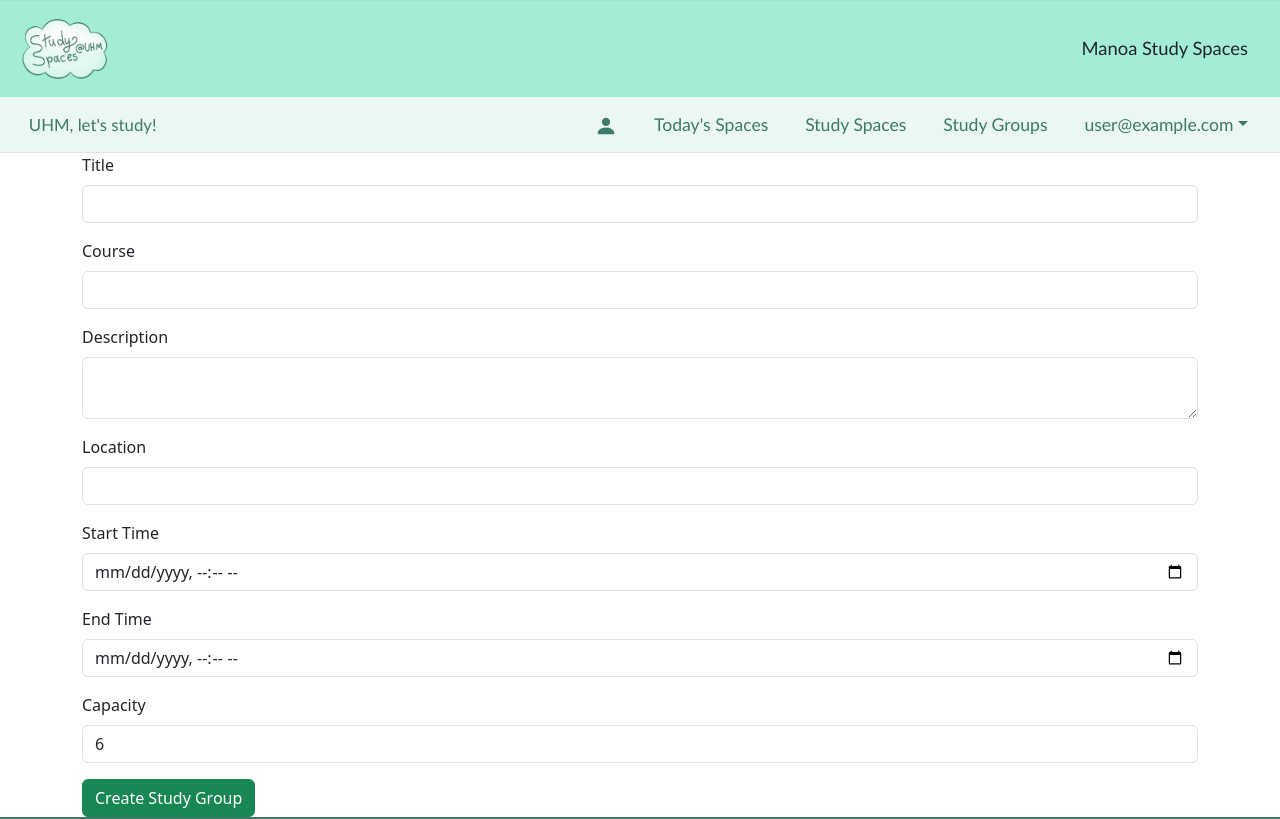
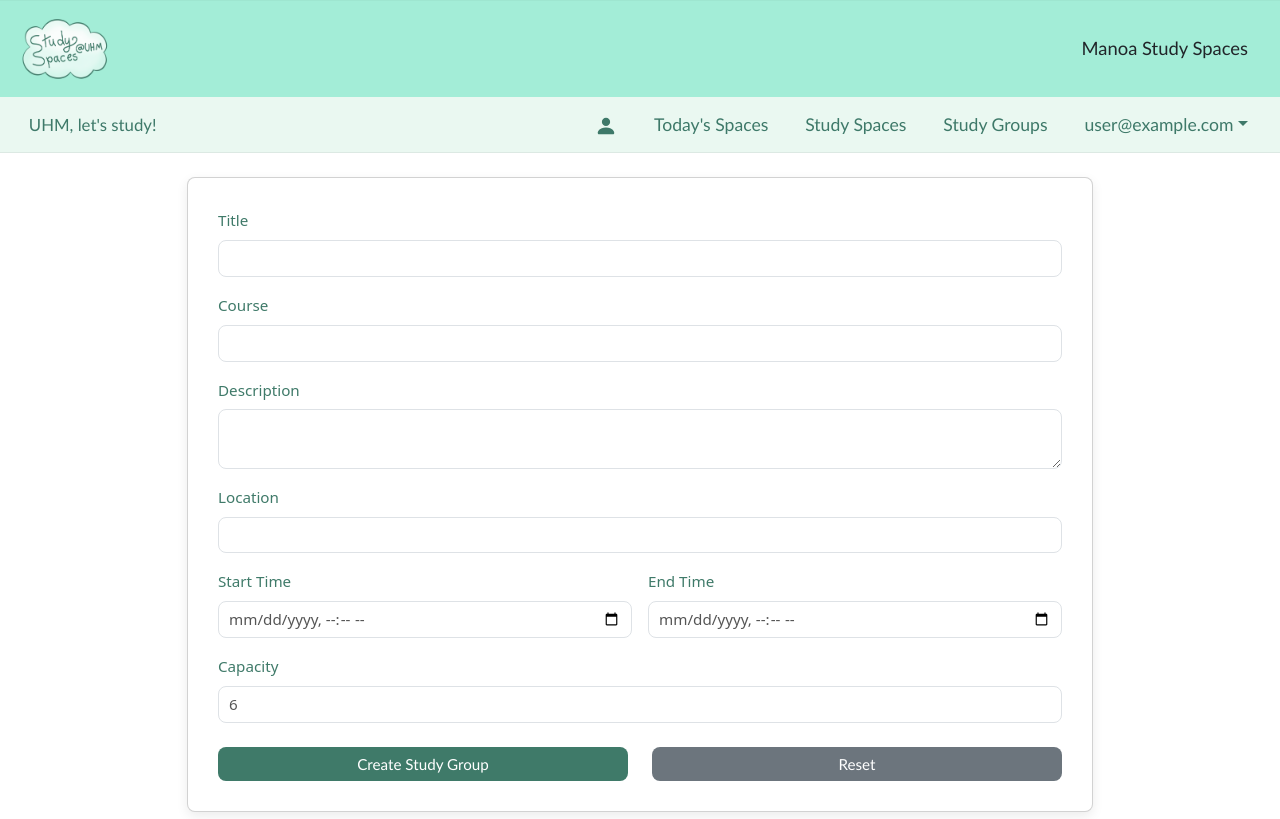
Before and after one commit to manoa-study-spaces/manoa-study-spaces, a Next.js app: page /addstudygroup in a window 1280 px wide. Shown: the top 819 px of the page. Built offline with nearby package versions, Linux system fonts and the light colour scheme; no server answers; sample sign-in values are in the browser's storage.

Commit message:
Work in progress
Having trouble seeding the database, but the form itself is finished.

```diff
--- a/src/app/globals.css
+++ b/src/app/globals.css
@@ -326,7 +326,7 @@ body {
 
 /* Toggle */
 .group-toggle {
-  font-size: 1x.9rem;
+  font-size: 1.0rem;
   font-family: 'Gill Sans', 'Gill Sans MT', Calibri, 'Trebuchet MS', sans-serif;
   color: #3e7969;
 }
@@ -410,3 +410,52 @@ body {
   font-size: 0.9rem;
   font-family: 'Gill Sans', 'Gill Sans MT', Calibri, 'Trebuchet MS', sans-serif;
 }
+
+/* ---------------- Add Study Group Form ---------------- */
+
+.add-study-group-card {
+  border-radius: 8px;
+  padding: 5px;
+  box-shadow: 0 4px 12px rgba(0, 0, 0, 0.08);
+}
+
+.add-study-group-card .card-body {
+  padding: 25px;
+}
+
+/* Labels */
+.add-study-group-card .form-label {
+  font-weight: 500;
+  color: #3f7a69;
+  font-size: 0.95rem;
+}
+
+/* Inputs */
+.add-study-group-card .form-control,
+.add-study-group-card .form-select {
+  border-radius: 8px;
+  font-size: 0.95rem;
+  padding: 6px 10px;
+  color: #555;
+}
+
+/* Buttons */
+.add-study-group-card .btn-success {
+  background-color: #3f7a69;
+  border: none;
+  border-radius: 8px;
+  font-size: 0.95rem;
+  font-family:'Gill Sans', 'Gill Sans MT', Calibri, 'Trebuchet MS', sans-serif;
+}
+
+.add-study-group-card .btn-success:hover {
+  background-color: #2f5e50;
+}
+
+/* Secondary buttons */
+.add-study-group-card .btn-secondary {
+  border-radius: 8px;
+  border: none;
+  font-family:'Gill Sans', 'Gill Sans MT', Calibri, 'Trebuchet MS', sans-serif;
+  font-size: 0.95rem;
+}
--- a/src/components/AddStudyGroupForm.tsx
+++ b/src/components/AddStudyGroupForm.tsx
@@ -1,81 +1,178 @@
 'use client';
 
-import { useState } from 'react';
-import { Button, Form } from 'react-bootstrap';
+import { useSession } from 'next-auth/react';
+import { Button, Card, Col, Container, Form, Row } from 'react-bootstrap';
+import { useForm } from 'react-hook-form';
+import swal from 'sweetalert';
+import { redirect } from 'next/navigation';
+import LoadingSpinner from '@/components/LoadingSpinner';
+import { createStudyGroup } from '@/lib/dbActions';
 
-const AddStudyGroupForm = () => {
-  const [title, setTitle] = useState('');
-  const [course, setCourse] = useState('');
-  const [description, setDescription] = useState('');
-  const [location, setLocation] = useState('');
-  const [startTime, setStartTime] = useState('');
-  const [endTime, setEndTime] = useState('');
-  const [capacity, setCapacity] = useState(6);
+type StudyGroupFormData = {
+  title: string;
+  course: string;
+  description?: string;
+  location: string;
+  startTime: string;
+  endTime: string;
+  capacity: number;
+};
 
-  const handleSubmit = async (e: React.FormEvent) => {
-    e.preventDefault();
+const AddStudyGroupForm: React.FC = () => {
+  const { data: session, status } = useSession();
 
-    console.log({
-      title,
-      course,
-      description,
-      location,
-      startTime,
-      endTime,
-      capacity,
+  const {
+    register,
+    handleSubmit,
+    reset,
+    formState: { errors },
+  } = useForm<StudyGroupFormData>();
+
+  if (status === 'loading') {
+    return <LoadingSpinner />;
+  }
+
+  if (status === 'unauthenticated') {
+    redirect('/auth/signin');
+  }
+
+  const onSubmit = async (data: StudyGroupFormData) => {
+    try {
+      if (!session?.user?.id) {
+        alert('You must be logged in to create a study group');
+        return;
+      }
+
+      await createStudyGroup({
+        title: data.title,
+        course: data.course,
+        description: data.description,
+        location: data.location,
+        startTime: new Date(data.startTime).toISOString(),
+        endTime: new Date(data.endTime).toISOString(),
+        capacity: Number(data.capacity),
+        organizerId: Number(session.user.id),
       });
 
-    alert('Create Study Group (connect Prisma next)');
+      swal('Success', 'Study group created successfully', 'success', {
+        timer: 2000,
+      });
+
+      reset();
+    } catch (err) {
+      console.error(err);
+      swal('Error', 'Failed to create study group', 'error');
+    }
   };
 
   return (
-    <Form onSubmit={handleSubmit}>
+    <Container className="py-4">
+      <Row className="justify-content-center">
+        <Col md={12} lg={10}>
+          <Card className="add-study-group-card">
+            <Card.Body>
+              <Form onSubmit={handleSubmit(onSubmit)}>
 
+                {/* Title */}
                 <Form.Group className="mb-3">
                   <Form.Label>Title</Form.Label>
-        <Form.Control value={title} onChange={(e) => setTitle(e.target.value)} />
+                  <Form.Control
+                    type="text"
+                    {...register('title', { required: true })}
+                    isInvalid={!!errors.title}
+                  />
                 </Form.Group>
 
+                {/* Course */}
                 <Form.Group className="mb-3">
                   <Form.Label>Course</Form.Label>
-        <Form.Control value={course} onChange={(e) => setCourse(e.target.value)} />
+                  <Form.Control
+                    type="text"
+                    {...register('course', { required: true })}
+                    isInvalid={!!errors.course}
+                  />
                 </Form.Group>
 
+                {/* Description */}
                 <Form.Group className="mb-3">
                   <Form.Label>Description</Form.Label>
-        <Form.Control as="textarea" value={description} onChange={(e) => setDescription(e.target.value)} />
+                  <Form.Control
+                    as="textarea"
+                    {...register('description')}
+                  />
                 </Form.Group>
 
+                {/* Location */}
                 <Form.Group className="mb-3">
                   <Form.Label>Location</Form.Label>
-        <Form.Control value={location} onChange={(e) => setLocation(e.target.value)} />
+                  <Form.Control
+                    type="text"
+                    {...register('location', { required: true })}
+                  />
                 </Form.Group>
 
-      <Form.Group className="mb-3">
+                <Row className="g-3">
+
+                  {/* Start Time */}
+                  <Col md={6}>
+                    <Form.Group>
                       <Form.Label>Start Time</Form.Label>
-        <Form.Control type="datetime-local" value={startTime} onChange={(e) => setStartTime(e.target.value)} />
+                      <Form.Control
+                        type="datetime-local"
+                        {...register('startTime', { required: true })}
+                      />
                     </Form.Group>
+                  </Col>
 
-      <Form.Group className="mb-3">
+                  {/* End Time */}
+                  <Col md={6}>
+                    <Form.Group>
                       <Form.Label>End Time</Form.Label>
-        <Form.Control type="datetime-local" value={endTime} onChange={(e) => setEndTime(e.target.value)} />
+                      <Form.Control
+                        type="datetime-local"
+                        {...register('endTime', { required: true })}
+                      />
                     </Form.Group>
+                  </Col>
 
-      <Form.Group className="mb-3">
+                </Row>
+
+                {/* Capacity */}
+                <Form.Group className="mb-3 mt-3">
                   <Form.Label>Capacity</Form.Label>
                   <Form.Control
                     type="number"
                     min={1}
-          value={capacity}
-          onChange={(e) => setCapacity(Number(e.target.value))}
+                    defaultValue={6}
+                    {...register('capacity')}
                   />
                 </Form.Group>
 
-      <Button type="submit" variant="success">
+                {/* Buttons */}
+                <Row className="mt-4">
+                  <Col>
+                    <Button type="submit" variant="success" className="w-100">
                       Create Study Group
                     </Button>
+                  </Col>
+                  <Col>
+                    <Button
+                      type="button"
+                      variant="secondary"
+                      className="w-100"
+                      onClick={() => reset()}
+                    >
+                      Reset
+                    </Button>
+                  </Col>
+                </Row>
 
               </Form>
+            </Card.Body>
+          </Card>
+        </Col>
+      </Row>
+    </Container>
   );
 };
 
```
Lines whose indentation alone changed are shown as unchanged.
